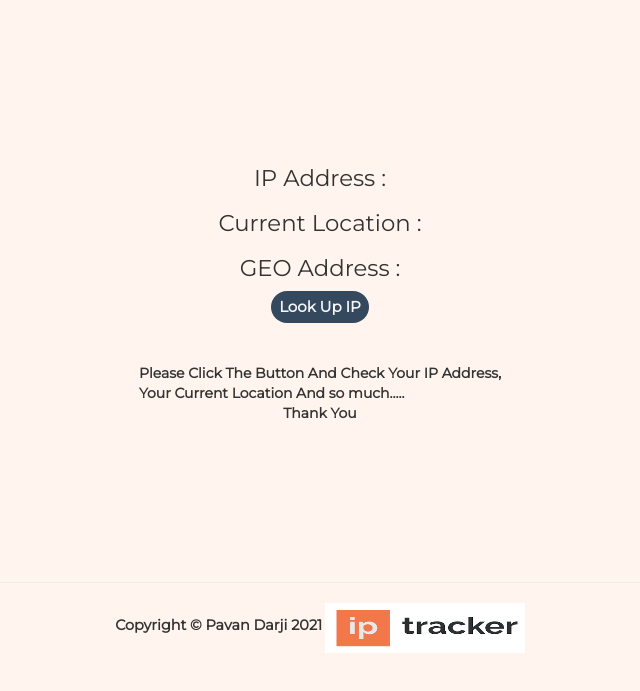
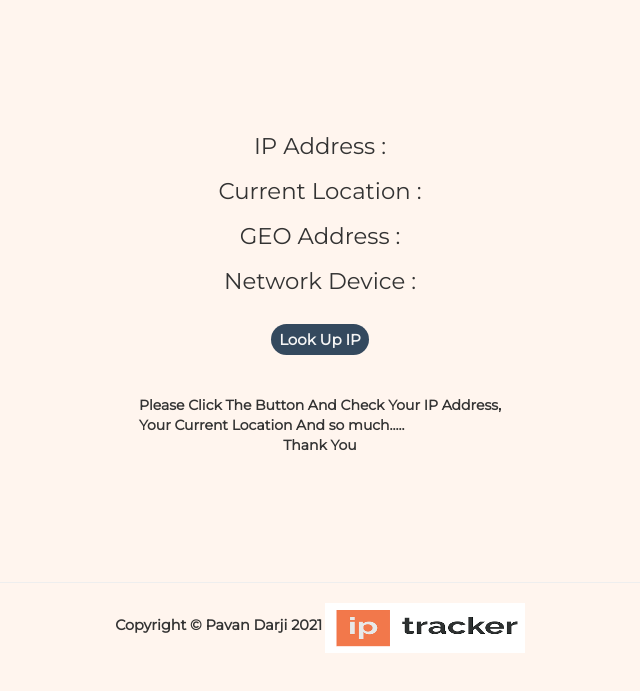
Before and after one commit to PavanDarji/IP-Tracker-Pavan-Darji.github.io, a plain HTML site: page index.html in a window 1280 px wide. Shown: the part 83-774 px from the top of the page, without its empty margins (320-960 px from the left). Drawn offline with nearby package versions, Linux system fonts and the light colour scheme.

Commit message:
Update index.html

```diff
--- a/index.html
+++ b/index.html
@@ -32,7 +32,7 @@
         <h2 class="ip-display">IP Address : </h2>
         <h2 class="location-display">Current Location : </h2>
         <h2 class="geo-display">GEO Address : </h2>
-
+        <h2 class="device">Network Device  : </h2><br>
         <button class="lookup-btn"><b>Look Up IP</b></button><br>
         &nbsp;&nbsp;&nbsp;<b><span>Please Click The Button And Check Your IP Address,<br> Your Current Location And so much.....</span></b>
         <b><span>Thank  You</span></b>
```
